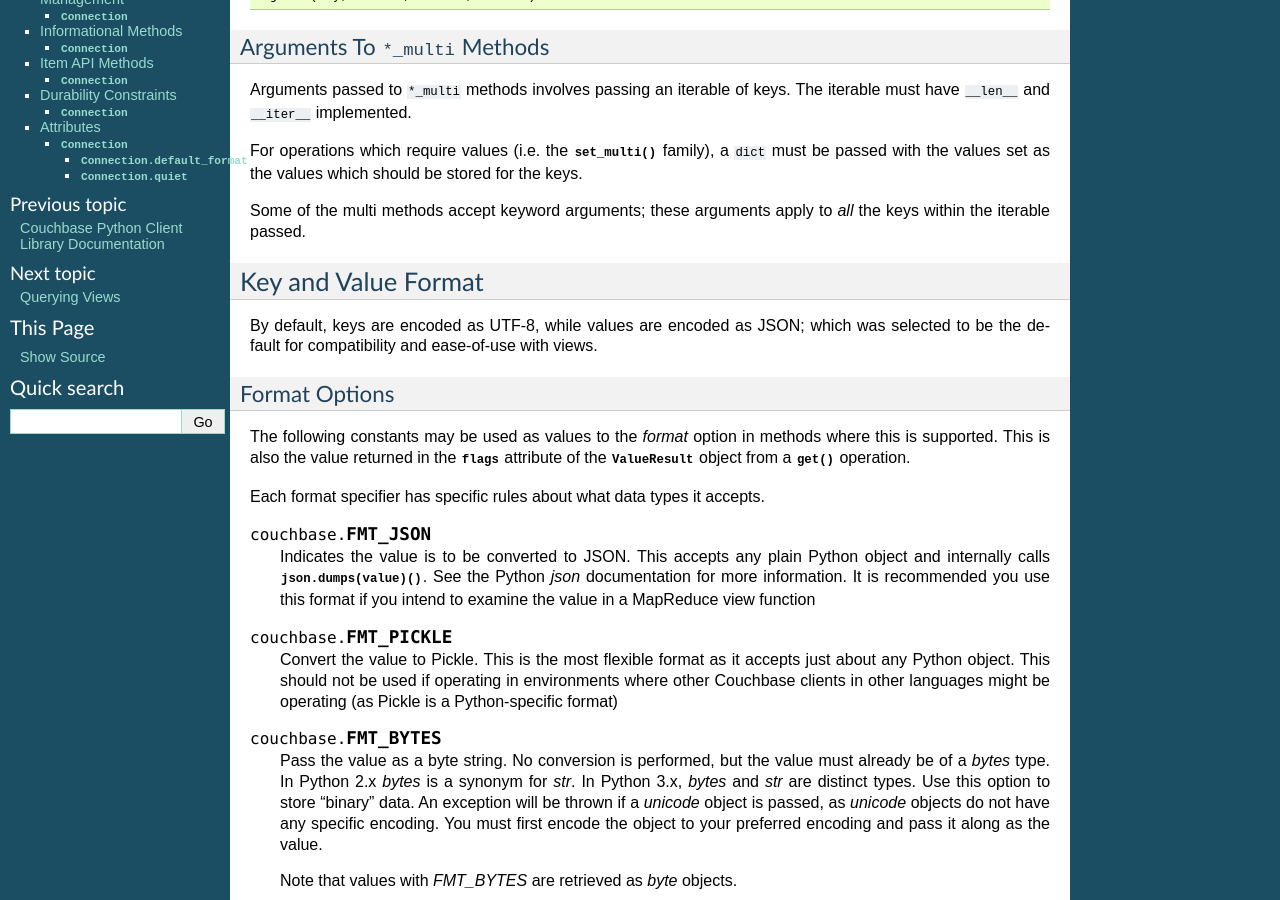
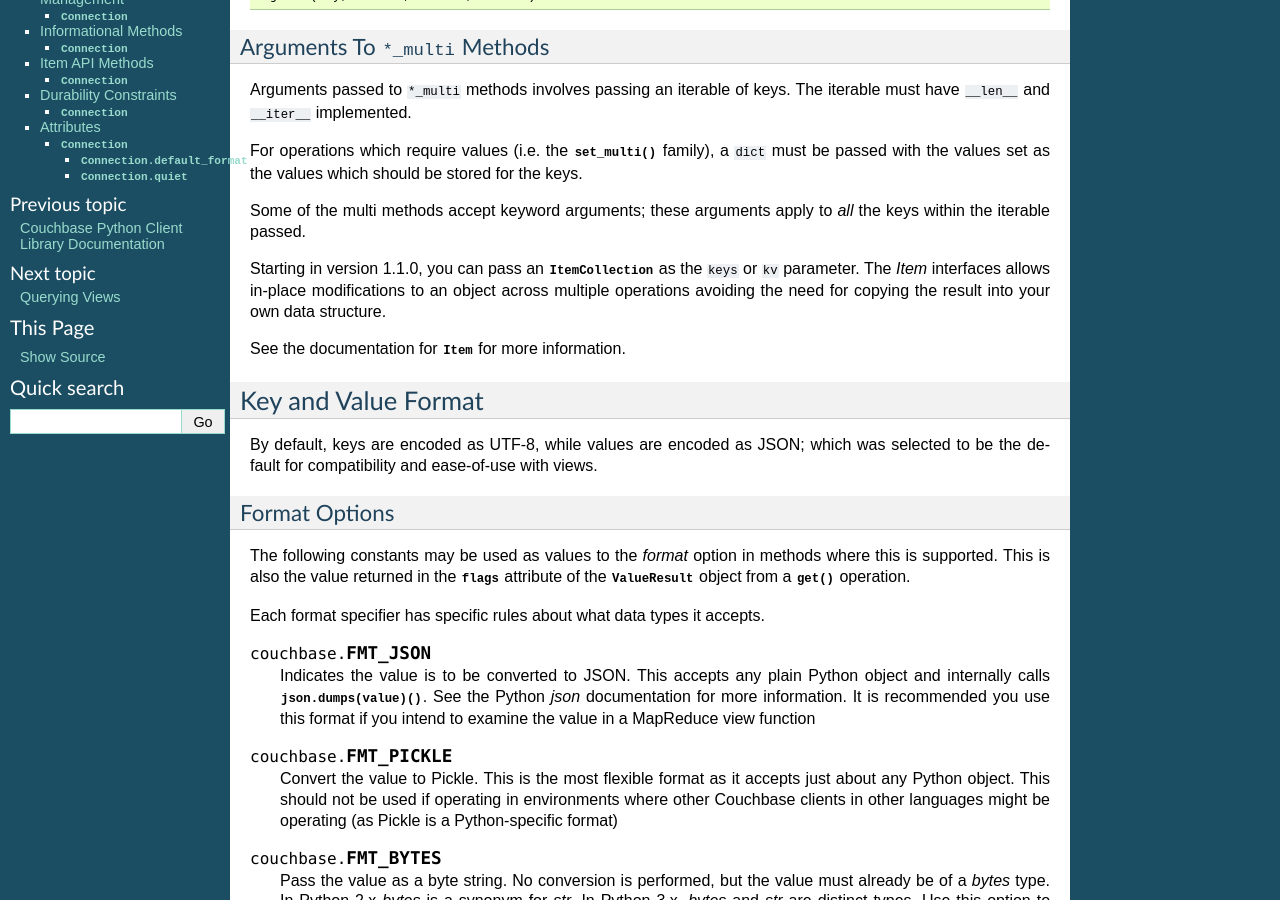
Before and after one commit to couchbase/couchbase-python-client, a Sphinx documentation site: the page built from docs/source/api/couchbase.rst, in a window 1280 px wide and 900 px high, scrolled down 563 px. Built offline with Sphinx 7.4.7, drawn with Linux system fonts in a browser that asks for light colours; the version number could not be read and is left out.

Commit message:
[docs] add information about 'Item' API to Connection docs
Change-Id: I4b7d7075fd9a3fc909077809ab1f1c0b35ce11a1
Reviewed-on: http://review.couchbase.org/28229
Tested-by: Mark Nunberg <mnunberg@haskalah.org>
Reviewed-by: Volker Mische <volker.mische@gmail.com>

```diff
--- a/docs/source/api/couchbase.rst
+++ b/docs/source/api/couchbase.rst
@@ -45,6 +45,14 @@
 
 Some of the multi methods accept keyword arguments; these arguments apply to
 *all* the keys within the iterable passed.
+
+
+Starting in version 1.1.0, you can pass an
+:class:`~couchbase.items.ItemCollection` as the ``keys`` or ``kv`` parameter.
+The `Item` interfaces allows in-place modifications to an object across multiple
+operations avoiding the need for copying the result into your own data structure.
+
+See the documentation for :class:`~couchbase.items.Item` for more information.
 
 
 .. _format_info:
```
